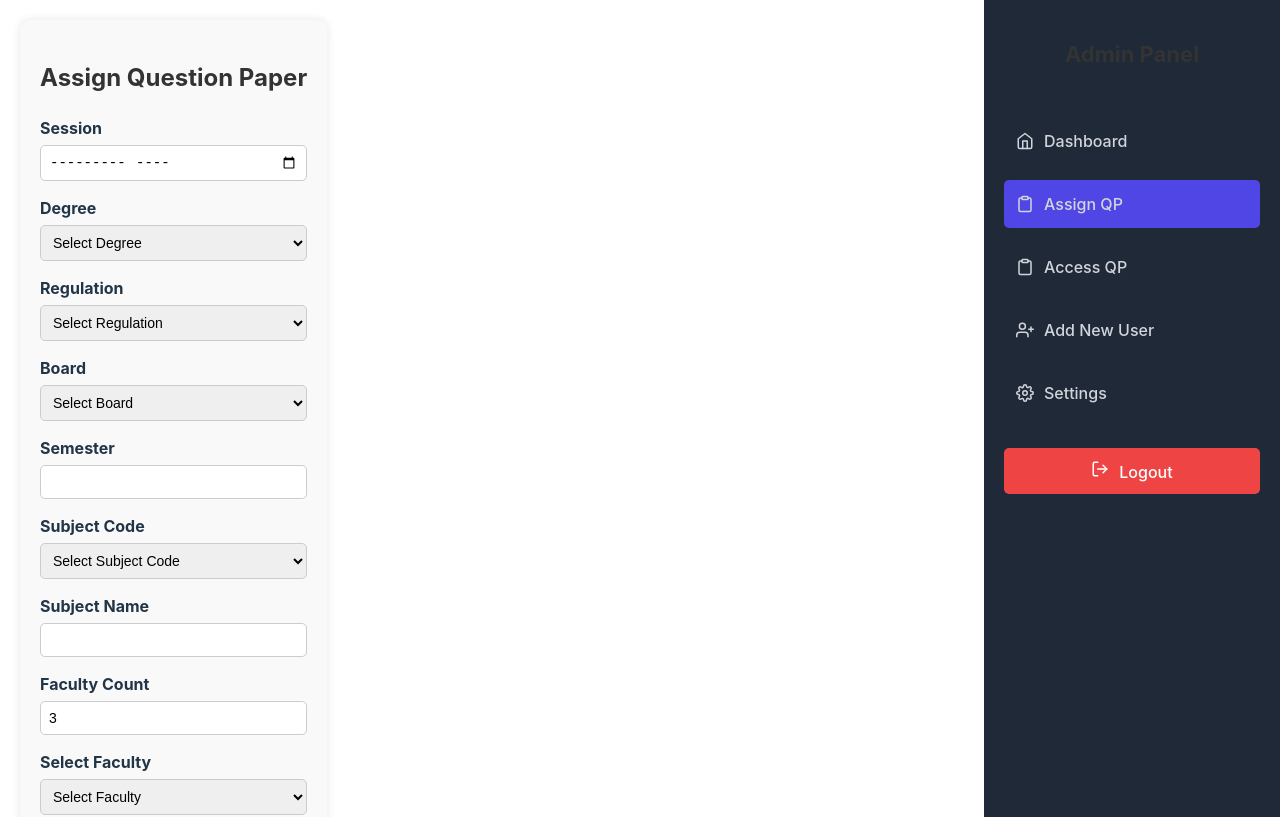
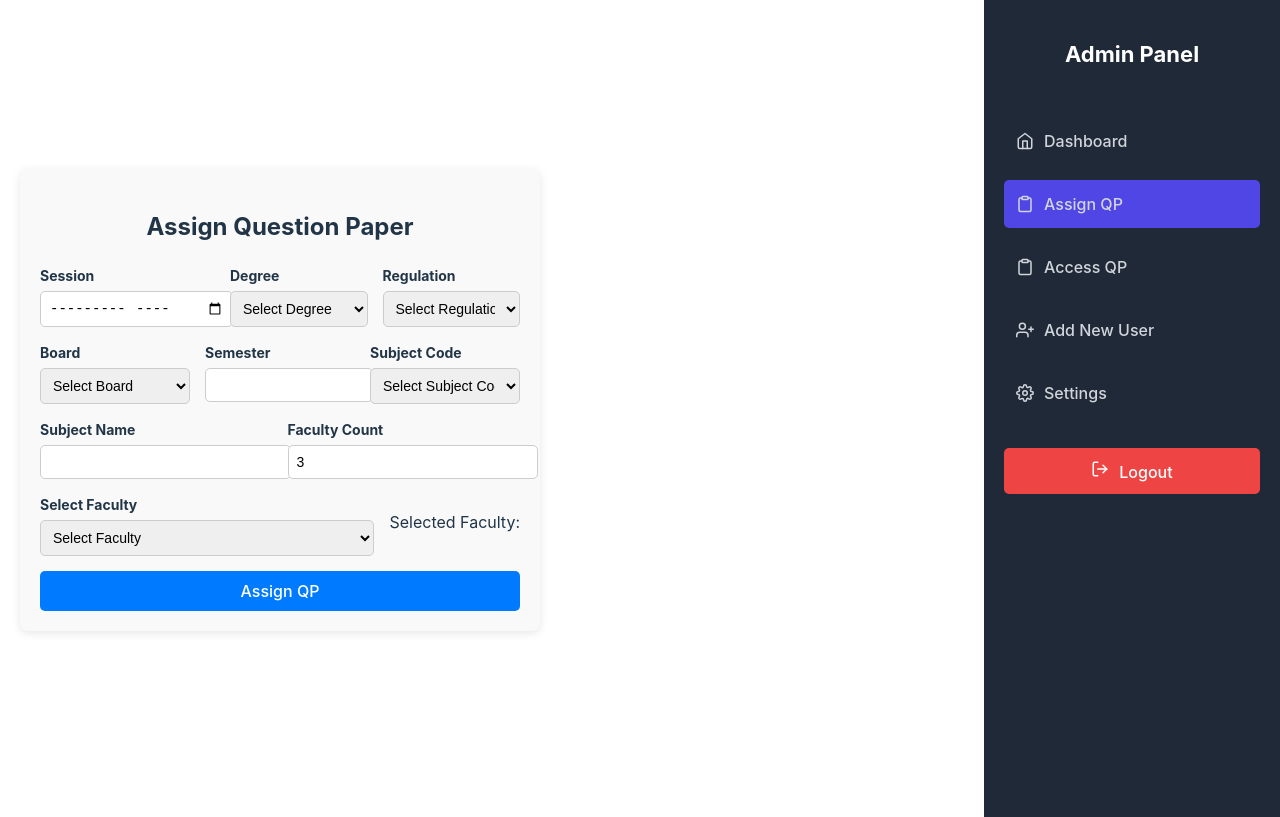
Before and after one commit to CowTheGreat/EQPMS, a React (Vite) app in the folder Frontend/: page /assign-qp in a window 1280 px wide. Shown: the top 817 px of the page. Built offline with nearby package versions, Linux system fonts and the light colour scheme; sample sign-in values are in the browser's storage.

Commit message:
assign QP done

```diff
--- a/Frontend/src/page_styles/AssignQP.module.css
+++ b/Frontend/src/page_styles/AssignQP.module.css
@@ -1,21 +1,21 @@
 .container {
-  max-width: 600px;
-  margin: auto;
+  max-width: 800px;
+  margin: 0 auto;
   padding: 20px;
   background: #f9f9f9;
-  border-radius: 10px;
-  box-shadow: 0 0 10px rgba(0, 0, 0, 0.1);
-  text-align: center;
+  border-radius: 8px;
+  box-shadow: 0 2px 10px rgba(0, 0, 0, 0.1);
 }
 
 h2 {
-  color: #333;
+  text-align: center;
   margin-bottom: 20px;
 }
 
 .message {
+  text-align: center;
+  font-size: 14px;
   color: red;
-  font-weight: bold;
   margin-bottom: 10px;
 }
 
@@ -25,69 +25,75 @@ h2 {
   gap: 15px;
 }
 
+/* Aligning input groups in a row */
+.inputGroupRow {
+  display: flex;
+  gap: 15px;
+}
+
 .inputGroup {
+  flex: 1;
   display: flex;
   flex-direction: column;
-  text-align: left;
 }
 
 .inputGroup label {
+  font-size: 14px;
+  margin-bottom: 5px;
   font-weight: bold;
-  margin-bottom: 5px;
 }
 
 .inputGroup input,
 .inputGroup select {
   padding: 8px;
+  font-size: 14px;
   border: 1px solid #ccc;
   border-radius: 5px;
-  font-size: 14px;
-}
-
-.inputGroup input:focus,
-.inputGroup select:focus {
-  outline: none;
-  border-color: #007bff;
-  box-shadow: 0 0 5px rgba(0, 123, 255, 0.5);
+  width: 100%;
 }
 
 .selectedFaculty {
   display: flex;
   flex-direction: column;
-  gap: 8px;
-  text-align: left;
+  gap: 5px;
 }
 
 .facultyTag {
-  display: inline-flex;
+  display: flex;
   align-items: center;
-  background: #007bff;
-  color: white;
+  background: #ddd;
   padding: 5px 10px;
-  border-radius: 15px;
+  border-radius: 5px;
   font-size: 14px;
 }
 
 .facultyTag button {
+  margin-left: 10px;
   background: red;
   color: white;
   border: none;
-  margin-left: 10px;
+  padding: 2px 6px;
+  border-radius: 3px;
   cursor: pointer;
-  padding: 3px 6px;
-  border-radius: 50%;
 }
 
 .button {
-  background: #28a745;
+  padding: 10px;
+  font-size: 16px;
+  background: #007bff;
   color: white;
-  padding: 10px;
   border: none;
-  font-size: 16px;
   border-radius: 5px;
   cursor: pointer;
 }
 
 .button:hover {
-  background: #218838;
+  background: #0056b3;
 }
+
+/* Responsive */
+@media (max-width: 768px) {
+  .inputGroupRow {
+    flex-direction: column;
+  }
+}
--- a/Frontend/src/pages/AssignQP.jsx
+++ b/Frontend/src/pages/AssignQP.jsx
@@ -128,6 +128,7 @@ const AssignQP = () => {
       {message && <p className={styles.message}>{message}</p>}
 
       <form className={styles.form} onSubmit={handleSubmit}>
+        <div className={styles.inputGroupRow}>
           <div className={styles.inputGroup}>
             <label>Session</label>
             <input
@@ -168,7 +169,9 @@ const AssignQP = () => {
               <option value="R2018">R2018</option>
             </select>
           </div>
+        </div>
 
+        <div className={styles.inputGroupRow}>
           <div className={styles.inputGroup}>
             <label>Board</label>
             <select
@@ -213,7 +216,9 @@ const AssignQP = () => {
               ))}
             </select>
           </div>
+        </div>
 
+        <div className={styles.inputGroupRow}>
           <div className={styles.inputGroup}>
             <label>Subject Name</label>
             <input type="text" value={subjectName} readOnly />
@@ -230,7 +235,9 @@ const AssignQP = () => {
               required
             />
           </div>
+        </div>
 
+        <div className={styles.inputGroupRow}>
           <div className={styles.inputGroup}>
             <label>Select Faculty</label>
             <select onChange={handleFacultySelect}>
@@ -254,6 +261,7 @@ const AssignQP = () => {
               </div>
             ))}
           </div>
+        </div>
 
         <button type="submit" className={styles.button}>
           Assign QP
```
Lines whose indentation alone changed are shown as unchanged.
